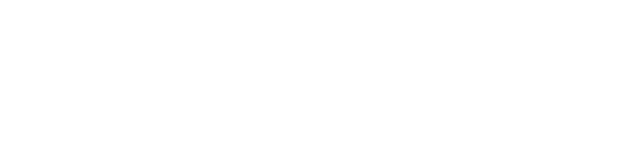
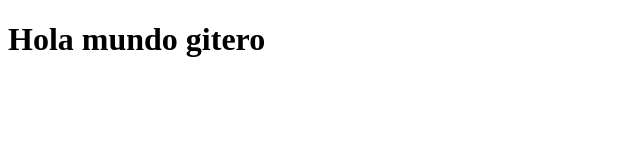
Before and after one commit to Unfurer/lecture0, a plain HTML site: page index.html in a window 1280 px wide. Shown: the whole page, without its empty margins (0-640 px from the left). Drawn offline with Linux system fonts and the light colour scheme.

Commit message:
Agregado Div contenedor

```diff
--- a/index.html
+++ b/index.html
@@ -6,6 +6,8 @@
     <title>Document</title>
 </head>
 <body>
-
+    <div id="container">
+    <h1>Hola mundo gitero</h1>
+</div>
 </body>
 </html>
```
